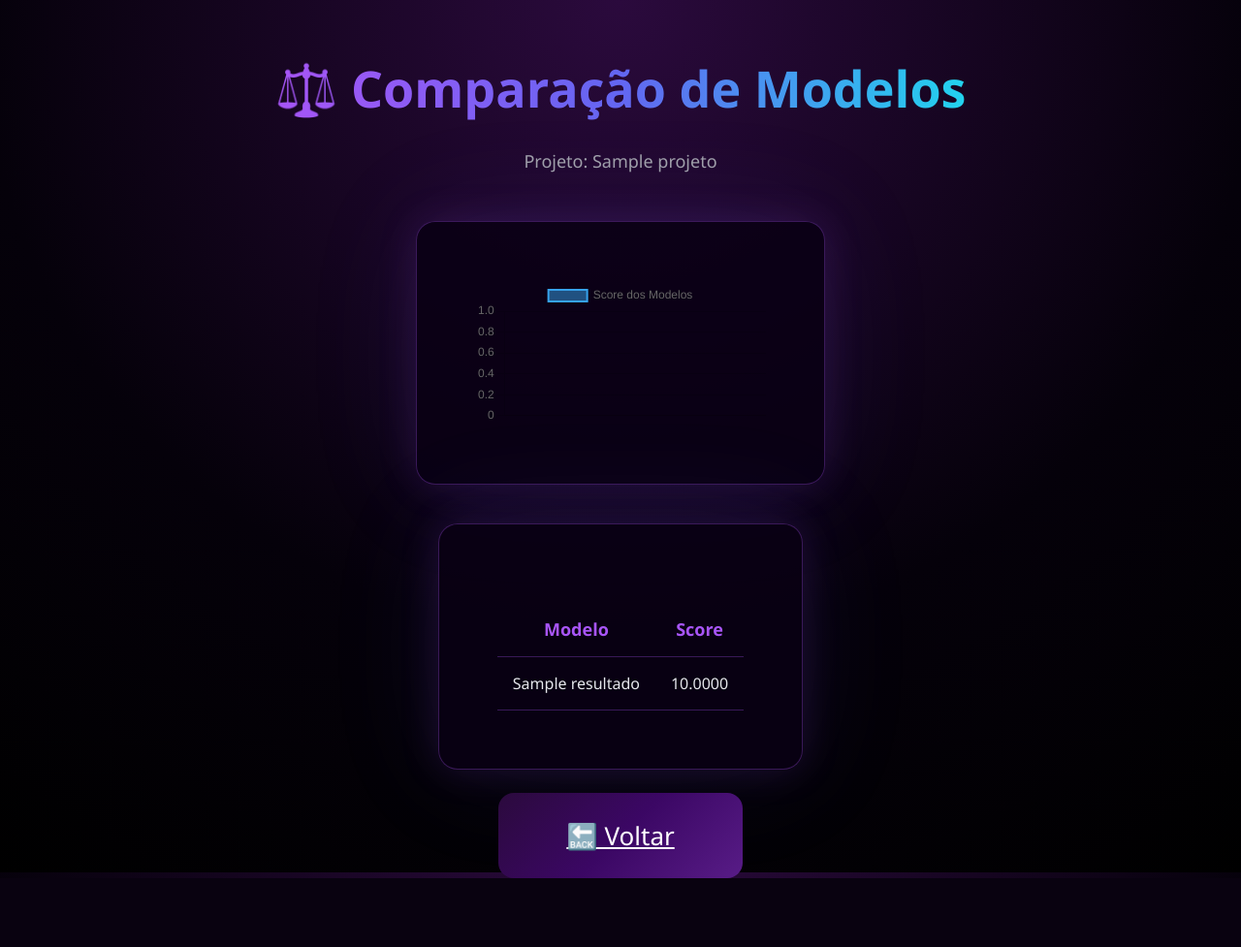
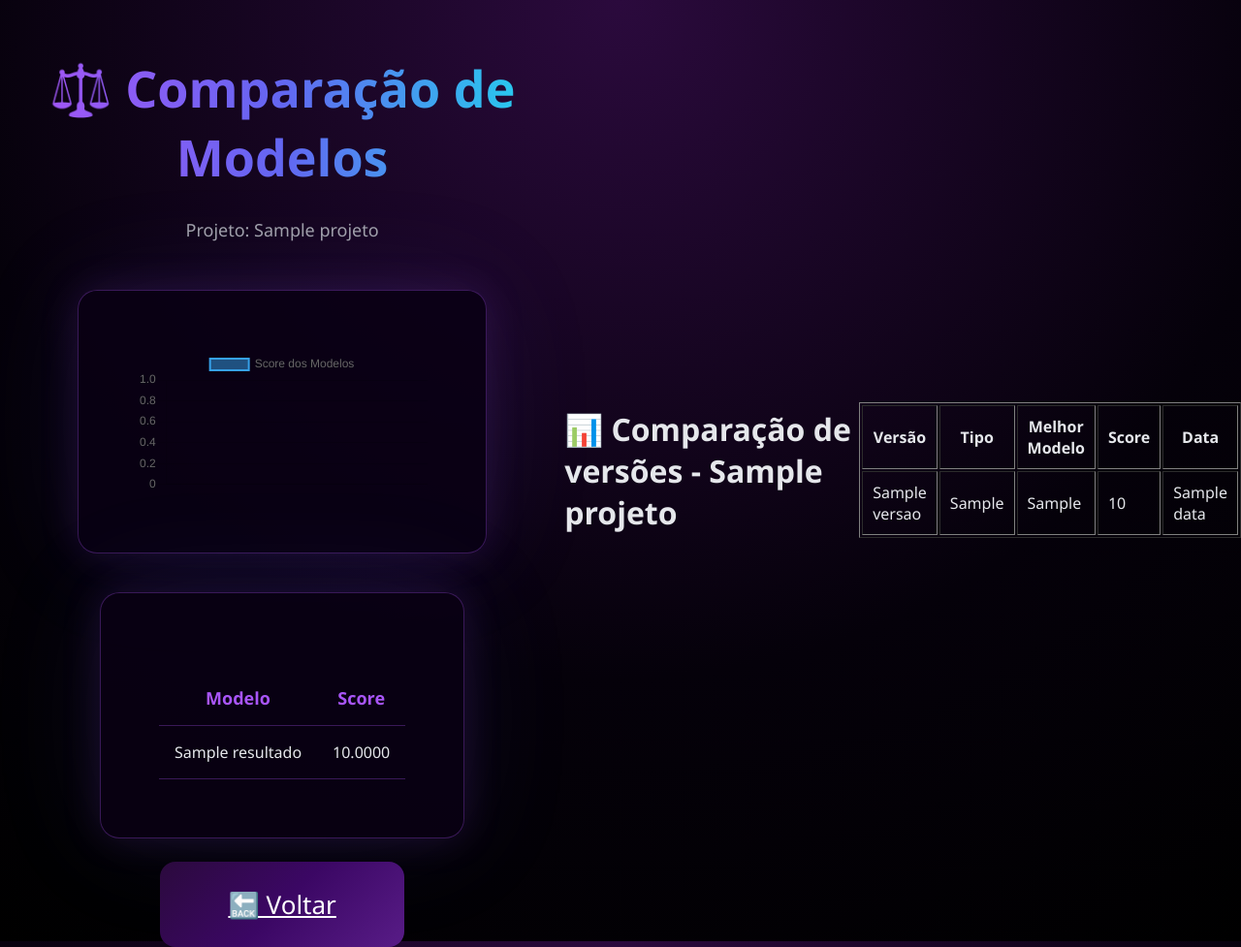
Before and after one commit to CostaPaiiva/WebSentix, a Flask app: template FabricadeModelosML/templates/comparar.html in a window 1280 px wide. Shown: the whole page at 97% size. Before the commit the page ends 906 px from the top, so only its background shows below. Run offline with Flask 3, Linux system fonts and the light colour scheme; the template is opened without the code that fills it: most values are stand-ins (such as "Sample title", 1, 10 or a date in 2020).

Commit message:
atualizando para detectar se o problema é de classificação ou regressão

```diff
--- a/FabricadeModelosML/app.py
+++ b/FabricadeModelosML/app.py
@@ -104,6 +104,25 @@ def index():
 
     # Se for GET, apenas mostra a página inicial
     return render_template("index.html", projetos=projetos)
+@app.route("/comparar/<projeto>")
+def comparar(projeto):
+    pasta_treinos = os.path.join(PROJECTS_FOLDER, projeto, "treinos")
+
+    historico = []
+
+    for v in sorted(os.listdir(pasta_treinos)):
+        caminho_meta = os.path.join(pasta_treinos, v, "meta.json")
+
+        if os.path.exists(caminho_meta):
+            with open(caminho_meta, encoding="utf-8") as f:
+                meta = json.load(f)
+                historico.append(meta)
+
+    return render_template(
+        "comparar.html",
+        projeto=projeto,
+        historico=historico
+    )
 
 # =========================================================
 # DASHBOARD DO PROJETO
--- a/FabricadeModelosML/templates/comparar.html
+++ b/FabricadeModelosML/templates/comparar.html
@@ -77,3 +77,36 @@ new Chart(ctx, {
 
 </body>
 </html>
+
+<!DOCTYPE html>
+<html>
+<head>
+    <meta charset="utf-8">
+    <title>📊 Comparação de Versões</title>
+</head>
+<body>
+
+<h1>📊 Comparação de versões - {{ projeto }}</h1>
+
+<table border="1" cellpadding="10">
+    <tr>
+        <th>Versão</th>
+        <th>Tipo</th>
+        <th>Melhor Modelo</th>
+        <th>Score</th>
+        <th>Data</th>
+    </tr>
+
+    {% for v in historico %}
+    <tr>
+        <td>{{ v.versao }}</td>
+        <td>{{ v.tipo_problema }}</td>
+        <td>{{ v.melhor_modelo }}</td>
+        <td>{{ v.melhor_score }}</td>
+        <td>{{ v.data }}</td>
+    </tr>
+    {% endfor %}
+</table>
+
+</body>
+</html>
```
Also changed, not shown: FabricadeModelosML/projects/data_cancer2/treinos/v6/meta.json (added, +7 -0 lines), FabricadeModelosML/projects/data_cancer2/treinos/v6/resultado.txt (added, +14 -0 lines), FabricadeModelosML/projects/data_cancer2/treinos/v6/ranking.png (added), 2 other files.
